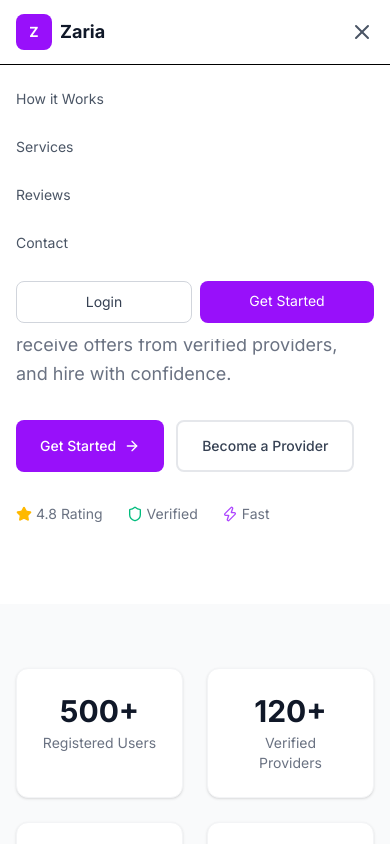
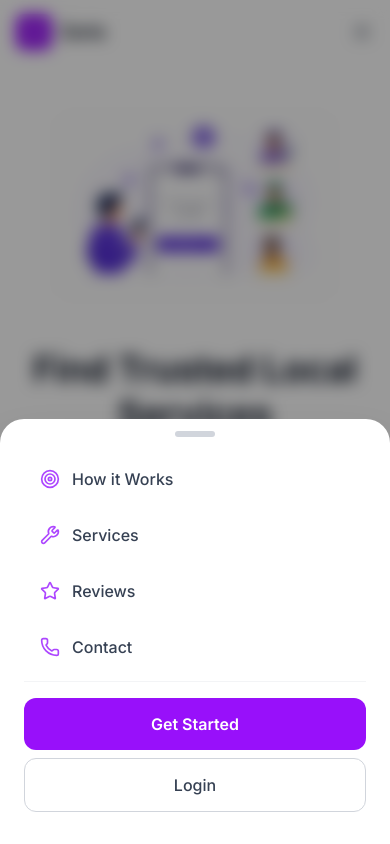
Before and after one commit to Sawaira-Fareed/TaskMate, a React (Vite) app: page / in a window 390 px wide. Both pictures are taken after a click on the button 362 px from the left and 32 px from the top of the page. Shown: the top 844 px of the page. Built offline with nearby package versions, Linux system fonts and the light colour scheme; no server answers; a web font is replaced by a local one.

Commit message:
update : landing page

```diff
--- a/src/pages/Landing.jsx
+++ b/src/pages/Landing.jsx
@@ -180,48 +180,65 @@ setUserRole(roles[0] || 'customer')
                 </>
               )}
             </div>
-            <button className="md:hidden text-gray-600 dark:text-gray-300" onClick={() => setMobileMenu(!mobileMenu)}>{mobileMenu ? <X className="w-6 h-6" /> : <Menu className="w-6 h-6" />}</button>
+            <button className="md:hidden text-gray-600 dark:text-gray-300" onClick={() => setMobileMenu(!mobileMenu)}>
+              {mobileMenu ? <X className="w-6 h-6" /> : <Menu className="w-6 h-6" />}
+            </button>
           </div>
         </div>
+      </nav>
+
+      {/* Mobile Bottom Sheet */}
       {mobileMenu && (
-          <div className="md:hidden bg-white dark:bg-gray-900 border-t dark:border-gray-800 px-4 py-4 space-y-3">
-            <a href="#how-it-works" className="block text-sm py-2 text-gray-600 dark:text-gray-300">{t('How it Works', 'کیسے کام کرتا ہے')}</a>
-            <a href="#services" className="block text-sm py-2 text-gray-600 dark:text-gray-300">{t('Services', 'خدمات')}</a>
-            <a href="#reviews" className="block text-sm py-2 text-gray-600 dark:text-gray-300">{t('Reviews', 'جائزے')}</a>
-            <button onClick={scrollToContact} className="block text-sm py-2 text-gray-600 dark:text-gray-300 w-full text-left">{t('Contact', 'رابطہ')}</button>
-            <div className="flex gap-2 pt-2">
+        <>
+          <div className="md:hidden fixed inset-0 z-50 bg-black/40 backdrop-blur-sm" onClick={() => setMobileMenu(false)} />
+          <div className="md:hidden fixed bottom-0 left-0 right-0 z-50 bg-white dark:bg-gray-900 rounded-t-3xl shadow-2xl animate-slide-up">
+            <div className="w-10 h-1.5 bg-gray-300 dark:bg-gray-600 rounded-full mx-auto mt-3 mb-4" />
+            <div className="px-6 pb-8 space-y-1">
+              <a href="#how-it-works" onClick={() => setMobileMenu(false)} className="flex items-center gap-3 px-4 py-3.5 rounded-xl text-base font-medium text-gray-700 dark:text-gray-300 hover:bg-purple-50 dark:hover:bg-purple-900/20">
+                <Target className="w-5 h-5 text-purple-500" /> {t('How it Works', 'کیسے کام کرتا ہے')}
+              </a>
+              <a href="#services" onClick={() => setMobileMenu(false)} className="flex items-center gap-3 px-4 py-3.5 rounded-xl text-base font-medium text-gray-700 dark:text-gray-300 hover:bg-purple-50 dark:hover:bg-purple-900/20">
+                <Wrench className="w-5 h-5 text-purple-500" /> {t('Services', 'خدمات')}
+              </a>
+              <a href="#reviews" onClick={() => setMobileMenu(false)} className="flex items-center gap-3 px-4 py-3.5 rounded-xl text-base font-medium text-gray-700 dark:text-gray-300 hover:bg-purple-50 dark:hover:bg-purple-900/20">
+                <Star className="w-5 h-5 text-purple-500" /> {t('Reviews', 'جائزے')}
+              </a>
+              <button onClick={() => { scrollToContact(); setMobileMenu(false) }} className="w-full flex items-center gap-3 px-4 py-3.5 rounded-xl text-base font-medium text-gray-700 dark:text-gray-300 hover:bg-purple-50 dark:hover:bg-purple-900/20">
+                <Phone className="w-5 h-5 text-purple-500" /> {t('Contact', 'رابطہ')}
+              </button>
+
+              <div className="pt-4 mt-2 border-t border-gray-100 dark:border-gray-800 space-y-2">
                 {isAuthenticated ? (
-  <div className="flex gap-2">
-    <button onClick={handleDashboardClick} className="flex-1 text-center text-sm text-white bg-purple-600 rounded-lg py-2.5">{t('Dashboard', 'ڈیش بورڈ')}</button>
-    <button
-      onClick={async () => {
-        await supabase.auth.signOut()
-        setIsAuthenticated(false)
-        setUserRole(null)
-        navigate('/')
-      }}
-      className="flex-1 text-center text-sm border border-gray-300 dark:border-gray-600 text-gray-700 dark:text-gray-300 rounded-lg py-2.5"
-    >
+                  <>
+                    <button onClick={() => { handleDashboardClick(); setMobileMenu(false) }} className="w-full py-3.5 bg-purple-600 text-white rounded-xl text-base font-semibold">
+                      <LayoutDashboard className="w-5 h-5 inline mr-2" /> {t('Dashboard', 'ڈیش بورڈ')}
+                    </button>
+                    <button onClick={async () => { await supabase.auth.signOut(); setIsAuthenticated(false); setUserRole(null); setMobileMenu(false); navigate('/') }} className="w-full py-3.5 border border-gray-300 dark:border-gray-600 text-gray-700 dark:text-gray-300 rounded-xl text-base font-medium">
                       {t('Sign Out', 'سائن آؤٹ')}
                     </button>
-  </div>
+                  </>
                 ) : (
                   <>
-                  <Link to="/login" className="flex-1 text-center text-sm border border-gray-300 dark:border-gray-700 rounded-lg py-2.5 text-gray-700 dark:text-gray-300">{t('Login', 'لاگ ان')}</Link>
-                  <Link to="/register" className="flex-1 text-center text-sm text-white bg-purple-600 rounded-lg py-2.5">{t('Get Started', 'شروع کریں')}</Link>
+                    <Link to="/register" onClick={() => setMobileMenu(false)} className="block w-full py-3.5 bg-purple-600 text-white rounded-xl text-base font-semibold text-center">
+                      {t('Get Started', 'شروع کریں')}
+                    </Link>
+                    <Link to="/login" onClick={() => setMobileMenu(false)} className="block w-full py-3.5 border border-gray-300 dark:border-gray-600 text-gray-700 dark:text-gray-300 rounded-xl text-base font-medium text-center">
+                      {t('Login', 'لاگ ان')}
+                    </Link>
                   </>
                 )}
               </div>
             </div>
+          </div>
+        </>
       )}
-      </nav>
-
 
      {/* Hero */}
 <section className="pt-28 pb-20 px-4">
   <div className="max-w-7xl mx-auto">
     <div className="grid md:grid-cols-2 gap-12 items-center">
-      <div>
+      {/* Left Content */}
+      <div className="order-2 md:order-1 text-center md:text-left">
         <h1 className="text-4xl sm:text-5xl lg:text-6xl font-bold text-gray-900 dark:text-white leading-tight">
           {t('Find Trusted Local Services', 'قابل اعتماد مقامی خدمات حاصل کریں')}<br />
           <span className="text-purple-600">{t('Without Phone Calls', 'بغیر فون کالز کے')}</span>
@@ -229,7 +246,7 @@ setUserRole(roles[0] || 'customer')
         <p className="text-lg text-gray-500 dark:text-gray-400 mt-6 leading-relaxed">
           {t('Book plumbers, electricians, grocery delivery and more. Set your budget, receive offers from verified providers, and hire with confidence.', 'پلمبر، الیکٹریشن، گروسری ڈیلیوری اور مزید بک کریں۔ اپنا بجٹ سیٹ کریں، تصدیق شدہ پرووائیڈرز سے پیشکشیں وصول کریں، اور اعتماد کے ساتھ خدمات حاصل کریں۔')}
         </p>
-        <div className="flex flex-wrap gap-3 mt-8">
+        <div className="flex flex-wrap justify-center md:justify-start gap-3 mt-8">
           {isAuthenticated ? (
             <button onClick={handleDashboardClick} className="inline-flex items-center gap-2 px-6 py-3.5 bg-purple-600 text-white font-medium rounded-lg hover:bg-purple-700 transition-all text-sm">
               <LayoutDashboard className="w-4 h-4" /> {t('Go to Dashboard', 'ڈیش بورڈ پر جائیں')}
@@ -245,22 +262,24 @@ setUserRole(roles[0] || 'customer')
             </>
           )}
         </div>
-        <div className="flex items-center gap-6 mt-8 text-sm text-gray-500 dark:text-gray-400">
+        <div className="flex items-center justify-center md:justify-start gap-6 mt-8 text-sm text-gray-500 dark:text-gray-400">
           <span className="flex items-center gap-1"><Star className="w-4 h-4 text-amber-400 fill-amber-400" /> 4.8 {t('Rating', 'ریٹنگ')}</span>
           <span className="flex items-center gap-1"><Shield className="w-4 h-4 text-emerald-500" /> {t('Verified', 'تصدیق شدہ')}</span>
           <span className="flex items-center gap-1"><Zap className="w-4 h-4 text-purple-500" /> {t('Fast', 'تیز')}</span>
         </div>
       </div>
-      <div className="hidden md:flex justify-center items-center">
+
+      {/* Right Image - Visible on both mobile and desktop */}
+      <div className="order-1 md:order-2 flex justify-center items-center">
         <img
           src="/images/starting.jpg"
           alt="Zaria"
-          className="w-full max-w-md h-auto object-contain rounded-2xl"
+          className="w-full max-w-[280px] sm:max-w-md h-auto object-contain rounded-2xl"
           onError={(e) => {
             e.target.style.display = 'none'
             const fallback = document.createElement('div')
-            fallback.className = 'w-full max-w-md h-80 bg-gradient-to-br from-purple-100 to-purple-200 rounded-2xl flex items-center justify-center'
-            fallback.innerHTML = '<div class="text-center"><div class="w-20 h-20 bg-purple-600 rounded-2xl flex items-center justify-center mx-auto mb-4"><span class="text-white font-bold text-3xl">Z</span></div><p class="text-purple-600 font-semibold text-lg">Zaria</p><p class="text-gray-500 text-sm">Your Medium to Everything</p></div>'
+            fallback.className = 'w-full max-w-[280px] sm:max-w-md h-60 sm:h-80 bg-gradient-to-br from-purple-100 to-purple-200 dark:from-purple-900/30 dark:to-purple-800/30 rounded-2xl flex items-center justify-center'
+            fallback.innerHTML = '<div class="text-center"><div class="w-16 h-16 sm:w-20 sm:h-20 bg-purple-600 rounded-2xl flex items-center justify-center mx-auto mb-3 sm:mb-4"><span class="text-white font-bold text-2xl sm:text-3xl">Z</span></div><p class="text-purple-600 dark:text-purple-400 font-semibold text-base sm:text-lg">Zaria</p><p class="text-gray-500 dark:text-gray-400 text-xs sm:text-sm">Your Medium to Everything</p></div>'
             e.target.parentElement.appendChild(fallback)
           }}
         />
```
Lines whose indentation alone changed are shown as unchanged.
